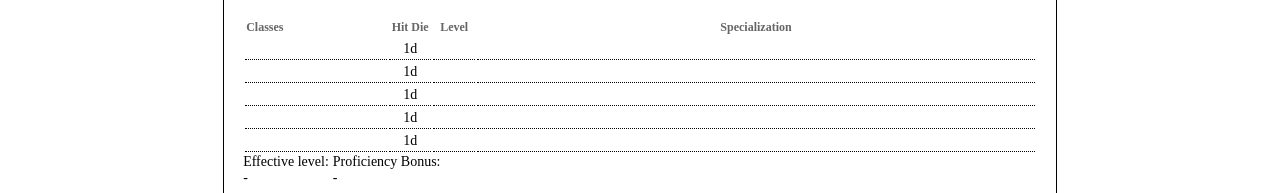
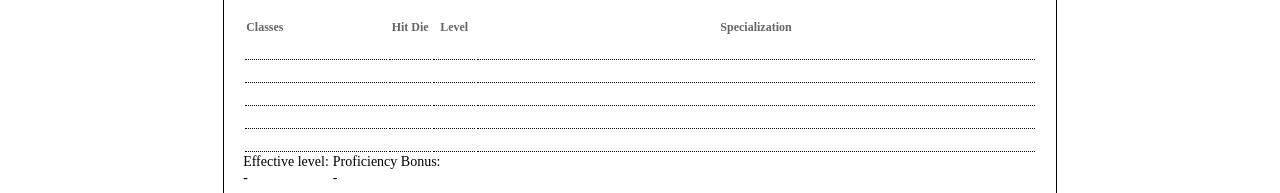
Before and after one commit to julia-chursova/DnD-5e-Character-Sheet-Generator, a plain HTML site: page index.html in a window 1280 px wide. Shown: the part 472-665 px from the top of the page. Drawn offline with Linux system fonts and the light colour scheme.

Commit message:
updated default hit die value

```diff
--- a/templates/components/character.html
+++ b/templates/components/character.html
@@ -132,7 +132,7 @@
                                     ng-options="availableClass as availableClass.name for availableClass in character.availableClasses"></select>
                         </div>
                     </td>
-                    <td class="char-hd">1d{{ class.class.hitDie ? class.class.hitDie : '' }}</td>
+                    <td class="char-hd">{{class.class.hitDie ? '1d' + class.class.hitDie : ''}}</td>
                     <td class="char-lvl">
                         <div cloak-field data-model="class.level">
                             <input type="number" min="1" max="20" ng-model="class.level" />
```
